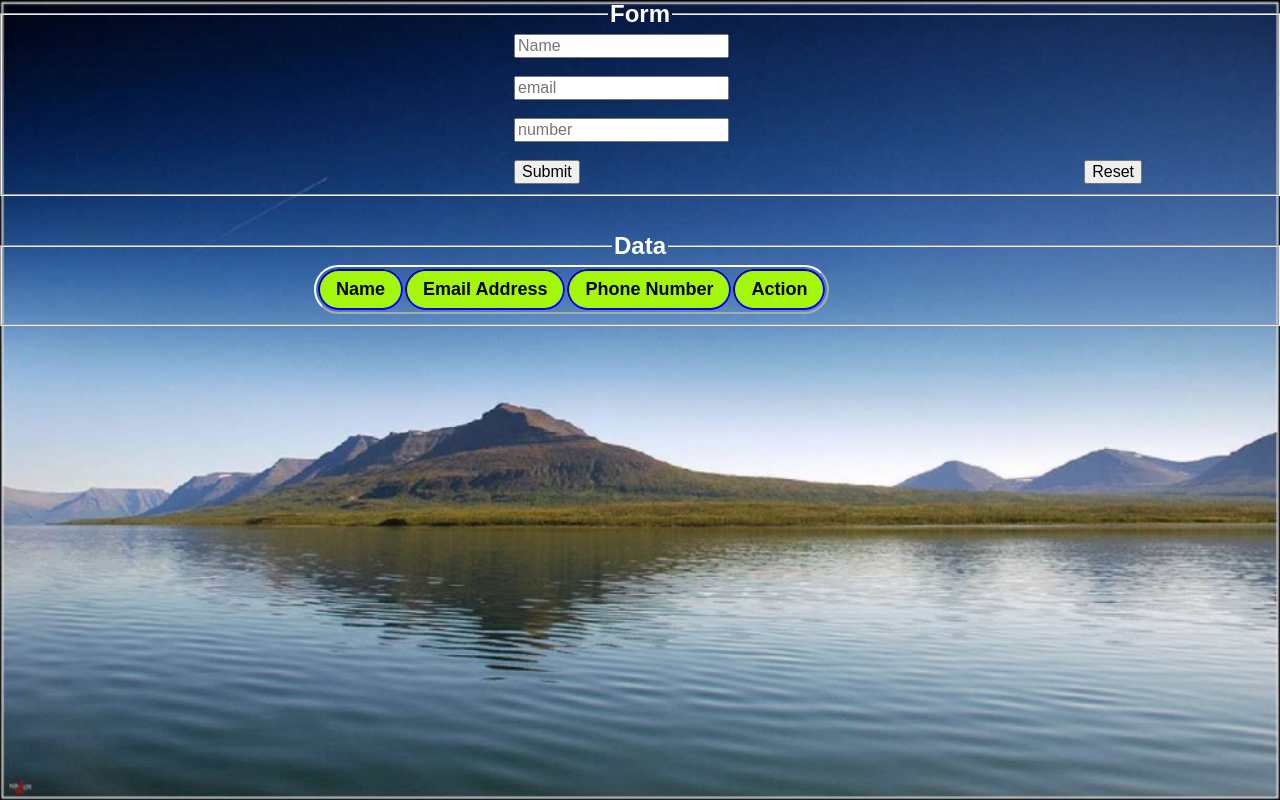
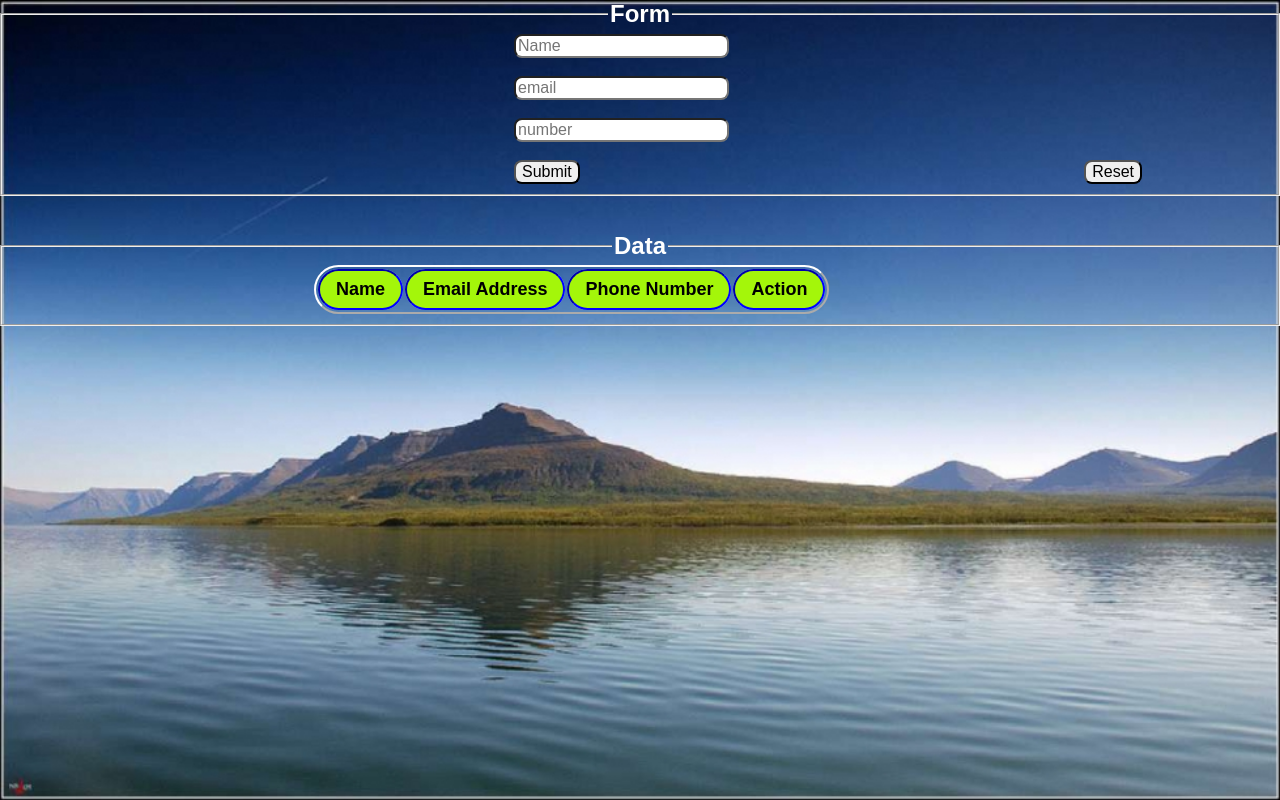
Before and after one commit to Asif0076/contactbook-crud, a plain HTML site: page index.html in a window 1280 px wide. Drawn offline with Linux system fonts and the light colour scheme.

Commit message:
added radius to Input

```diff
--- a/index.css
+++ b/index.css
@@ -15,12 +15,6 @@ body {
     color: #fff;
 }
 
-/* .fieldset {
-    justify-content: center;
-    align-items: center;
-    display: flex;
-} */
-
 #message{
     text-align: center;
 }
@@ -31,6 +25,7 @@ legend{
 
 input {
     margin-left: 500px;
+    border-radius: 8px;
 }
 table {
     border-color: white;
```
